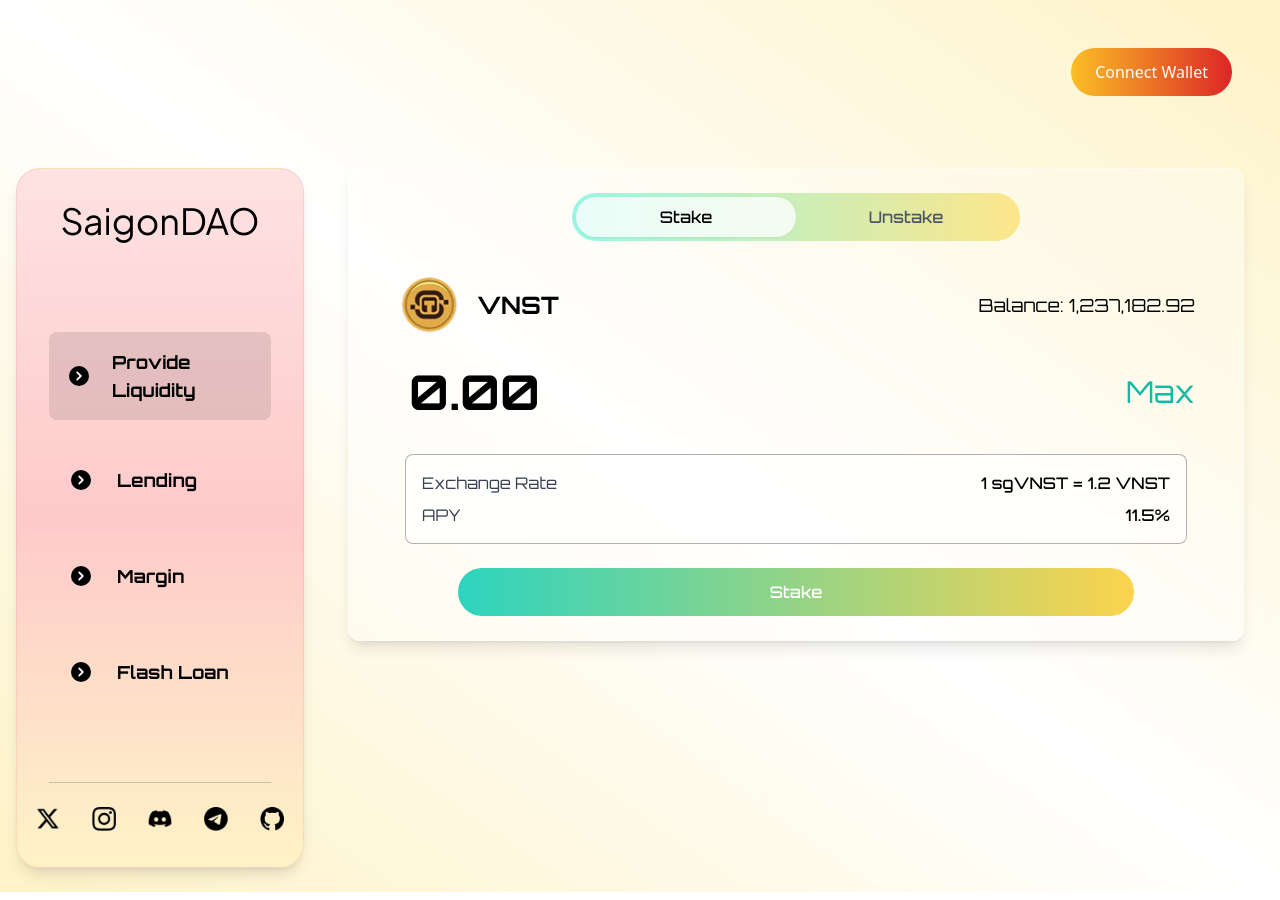
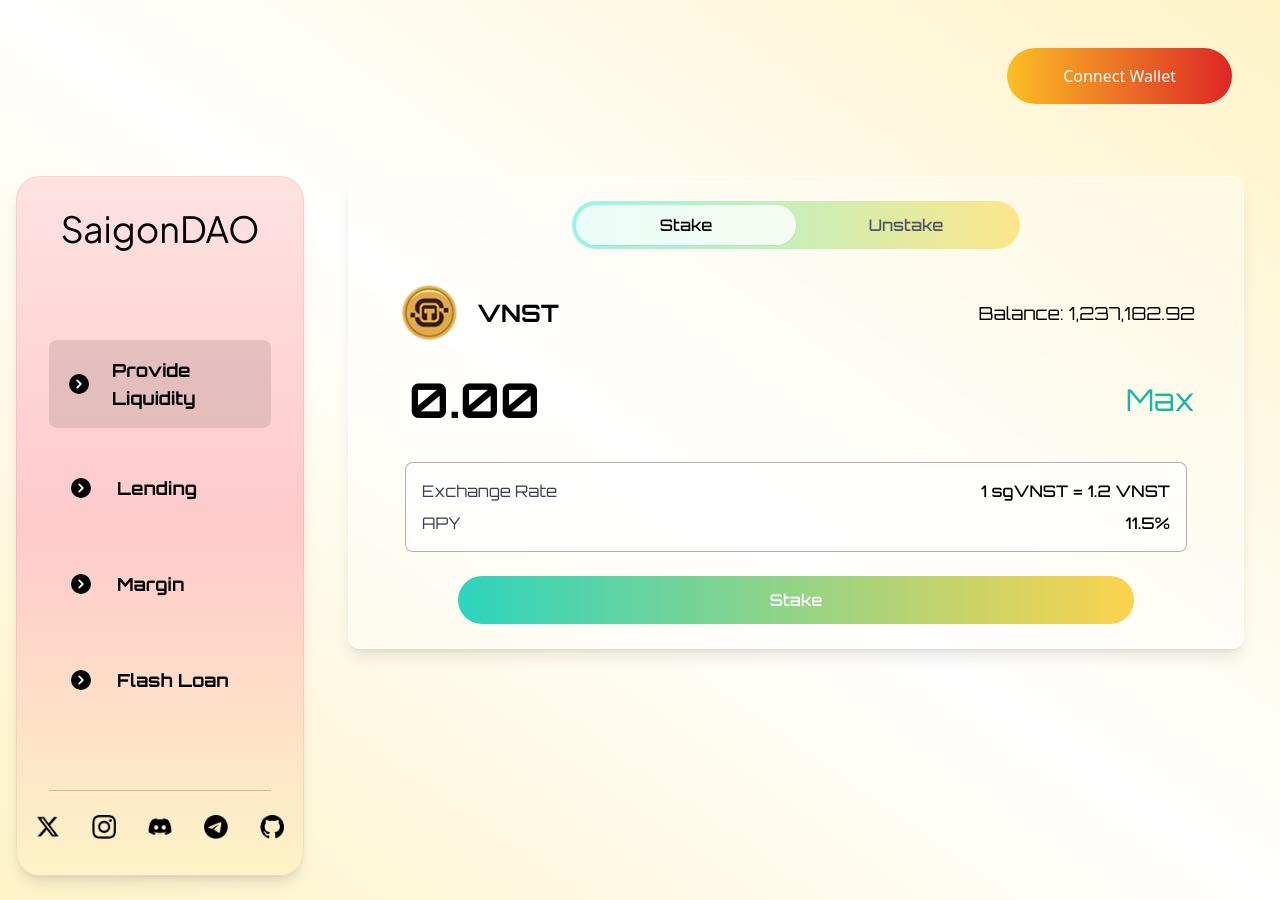
Before and after one commit to Trong-Tra/SaigonDAO, a Next.js app in the folder saigon_dao_ui/: page /liquidity/VNST in a window 1280 px wide. Built offline with nearby package versions, Linux system fonts and the light colour scheme.

Commit message:
fix: adjust button padding and size in Header component

```diff
--- a/saigon_dao_ui/app/components/Header.tsx
+++ b/saigon_dao_ui/app/components/Header.tsx
@@ -24,7 +24,7 @@ export default function Header() {
         onClick={
           isWalletConnected ? handleDisconnectWallet : handleConnectWallet
         }
-        className={`py-3 px-6 rounded-full font-medium ${
+        className={`py-4 px-14 rounded-full font-medium ${
           isWalletConnected
             ? "bg-amber-100 text-amber-800"
             : "bg-gradient-to-r from-amber-400 to-red-600 text-white"
```
